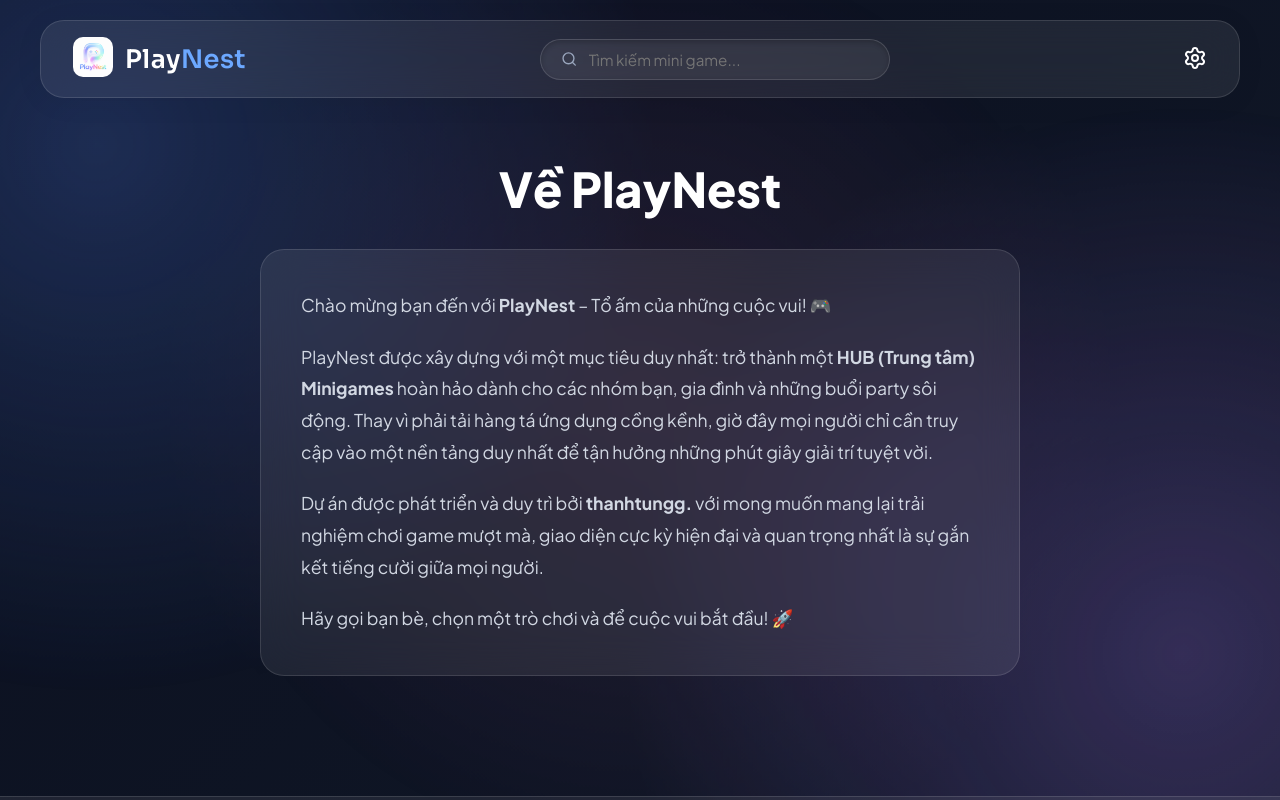
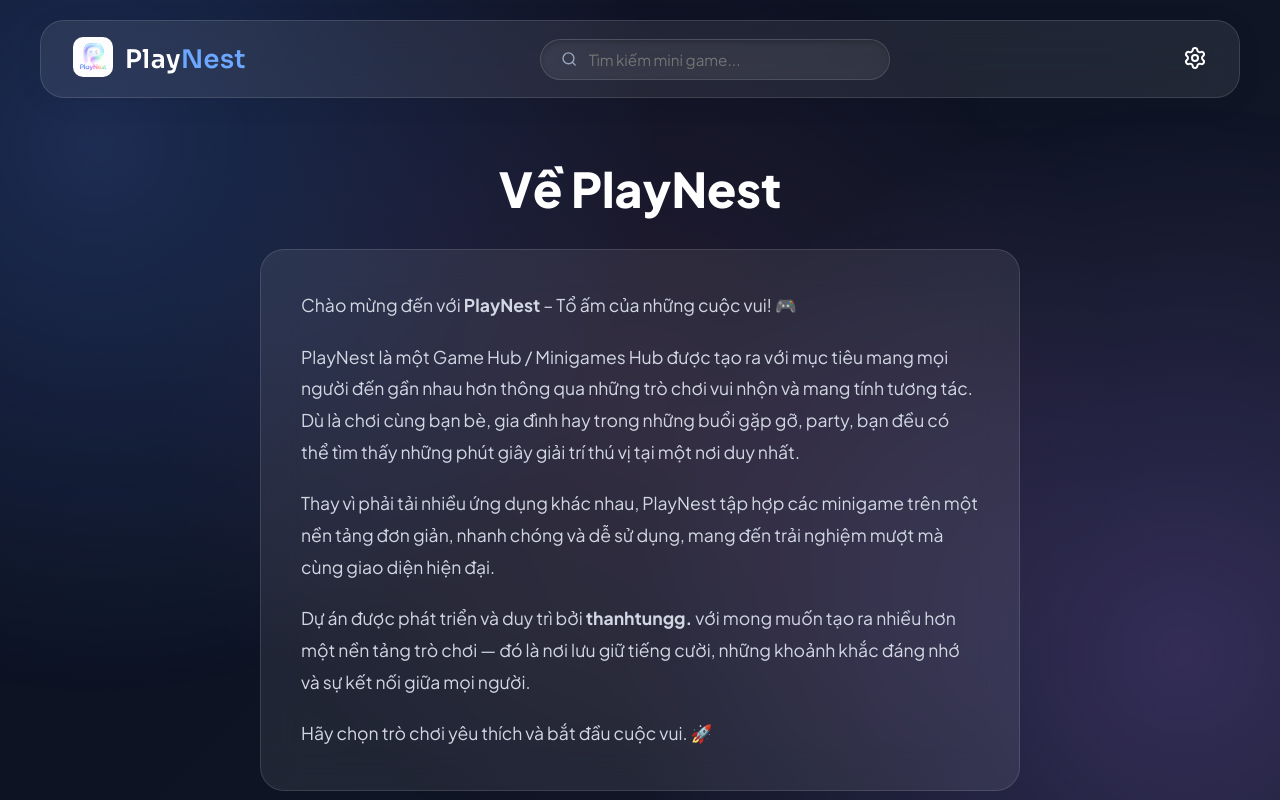
Before and after one commit to trevorthanhtung/ludorahub, a React (Vite) app: page /about in a window 1280 px wide. Shown: the top 800 px of the page. Built offline with nearby package versions, Linux system fonts and the light colour scheme.

Commit message:
docs(about): update about page content with user provided copy and english translation

```diff
--- a/src/pages/About.jsx
+++ b/src/pages/About.jsx
@@ -27,16 +27,19 @@
         {lang === 'vi' ? (
           <>
             <p style={{ marginBottom: '20px' }}>
-              Chào mừng bạn đến với <strong>PlayNest</strong> – Tổ ấm của những cuộc vui! 🎮
+              Chào mừng đến với <strong>PlayNest</strong> – Tổ ấm của những cuộc vui! 🎮
             </p>
             <p style={{ marginBottom: '20px' }}>
-              PlayNest được xây dựng với một mục tiêu duy nhất: trở thành một <strong>HUB (Trung tâm) Minigames</strong> hoàn hảo dành cho các nhóm bạn, gia đình và những buổi party sôi động. Thay vì phải tải hàng tá ứng dụng cồng kềnh, giờ đây mọi người chỉ cần truy cập vào một nền tảng duy nhất để tận hưởng những phút giây giải trí tuyệt vời.
+              PlayNest là một Game Hub / Minigames Hub được tạo ra với mục tiêu mang mọi người đến gần nhau hơn thông qua những trò chơi vui nhộn và mang tính tương tác. Dù là chơi cùng bạn bè, gia đình hay trong những buổi gặp gỡ, party, bạn đều có thể tìm thấy những phút giây giải trí thú vị tại một nơi duy nhất.
             </p>
             <p style={{ marginBottom: '20px' }}>
-              Dự án được phát triển và duy trì bởi <strong>thanhtungg.</strong> với mong muốn mang lại trải nghiệm chơi game mượt mà, giao diện cực kỳ hiện đại và quan trọng nhất là sự gắn kết tiếng cười giữa mọi người.
+              Thay vì phải tải nhiều ứng dụng khác nhau, PlayNest tập hợp các minigame trên một nền tảng đơn giản, nhanh chóng và dễ sử dụng, mang đến trải nghiệm mượt mà cùng giao diện hiện đại.
+            </p>
+            <p style={{ marginBottom: '20px' }}>
+              Dự án được phát triển và duy trì bởi <strong>thanhtungg.</strong> với mong muốn tạo ra nhiều hơn một nền tảng trò chơi — đó là nơi lưu giữ tiếng cười, những khoảnh khắc đáng nhớ và sự kết nối giữa mọi người.
             </p>
             <p>
-              Hãy gọi bạn bè, chọn một trò chơi và để cuộc vui bắt đầu! 🚀
+              Hãy chọn trò chơi yêu thích và bắt đầu cuộc vui. 🚀
             </p>
           </>
         ) : (
@@ -45,13 +48,16 @@
               Welcome to <strong>PlayNest</strong> – The nest of fun! 🎮
             </p>
             <p style={{ marginBottom: '20px' }}>
-              PlayNest was built with a single goal: to become the perfect <strong>Minigames HUB</strong> for friend groups, families, and lively parties. Instead of downloading dozens of heavy apps, everyone can now visit one single platform to enjoy wonderful entertainment moments.
+              PlayNest is a Game Hub / Minigames Hub created with the goal of bringing people closer together through fun and interactive games. Whether playing with friends, family, or at gatherings and parties, you can find exciting moments of entertainment all in one place.
             </p>
             <p style={{ marginBottom: '20px' }}>
-              The project is developed and maintained by <strong>thanhtungg.</strong> with the desire to bring smooth gaming experiences, super modern interfaces, and most importantly, connecting laughter among people.
+              Instead of downloading multiple different apps, PlayNest brings together minigames on a simple, fast, and easy-to-use platform, delivering a smooth experience with a modern interface.
+            </p>
+            <p style={{ marginBottom: '20px' }}>
+              The project is developed and maintained by <strong>thanhtungg.</strong> with the desire to create more than just a gaming platform — it's a place to preserve laughter, memorable moments, and human connection.
             </p>
             <p>
-              Gather your friends, pick a game, and let the fun begin! 🚀
+              Choose your favorite game and let the fun begin. 🚀
             </p>
           </>
         )}
```
